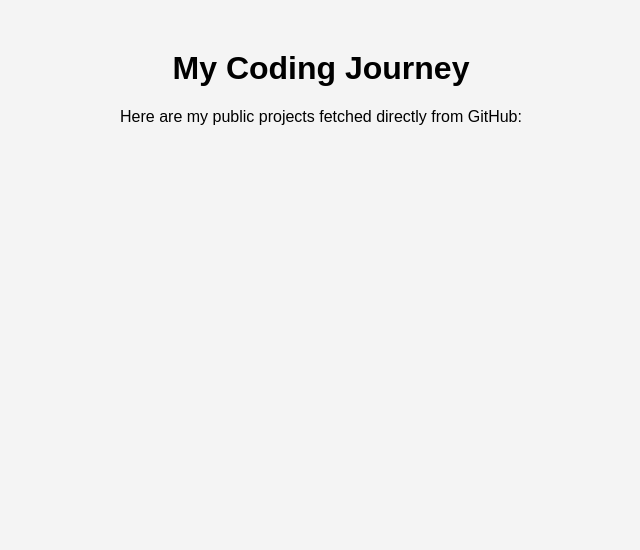
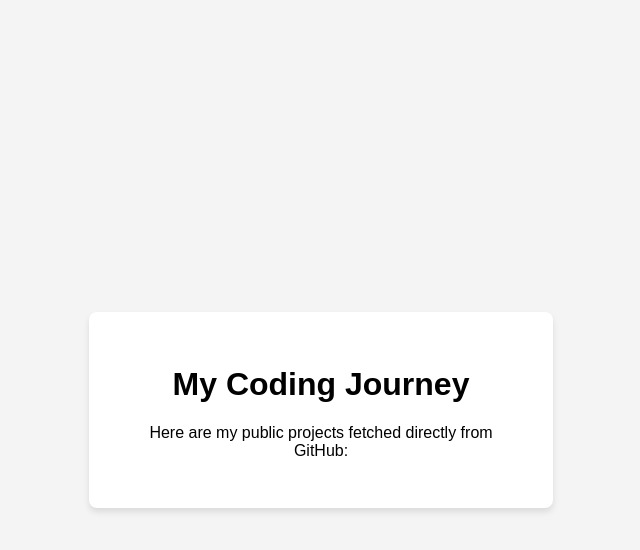
Before and after one commit to Kgo-droid/Kgo-droid.github.io, a plain HTML site: page index.html in a window 1280 px wide. Shown: the whole page, without its empty margins (319-959 px from the left). Drawn offline with Linux system fonts and the light colour scheme; no server answers.

Commit message:
Update style.css

```diff
--- a/style.css
+++ b/style.css
@@ -1,18 +1,34 @@
 body {
-  font-family:arial, sans-serif;
+  font-family:Arial, sans-serif;
   text-align: center;
-  margin-top: 50px;
+  display: flex;
+  justify-content: center;
+  align-items: center;
+  min-height: 100vh;
+  margin: 0;
+  padding:10px;
   background-color: #f4f4f4;
 }
-button {
-  padding: 10px 20px;
-  font-size: 16px;
-  cursor: pointer;
-  background-color: #741b47;
-  color: white;
-  border: none;
-  border-radius: 6px;
+.container {
+  background: white;
+  padding: 2rem;
+  border-radius: 8px;
+  box-shadow: 0 4px 6px rgba(0,0,0,0.1);
+  max-width: 400px;
+  width: 100%;
 }
-button:hover {
-  opacity: 0.9;
+
+#project-list {
+  list-style: none;
+  padding: 0;
 }
+
+#project-list li {
+  padding: 10px;
+  border-bottom: 1px solid #eee;
+  color: #333;
+}
+
+#project-list li:last-child {
+  border-bottom: none;
+}
```
